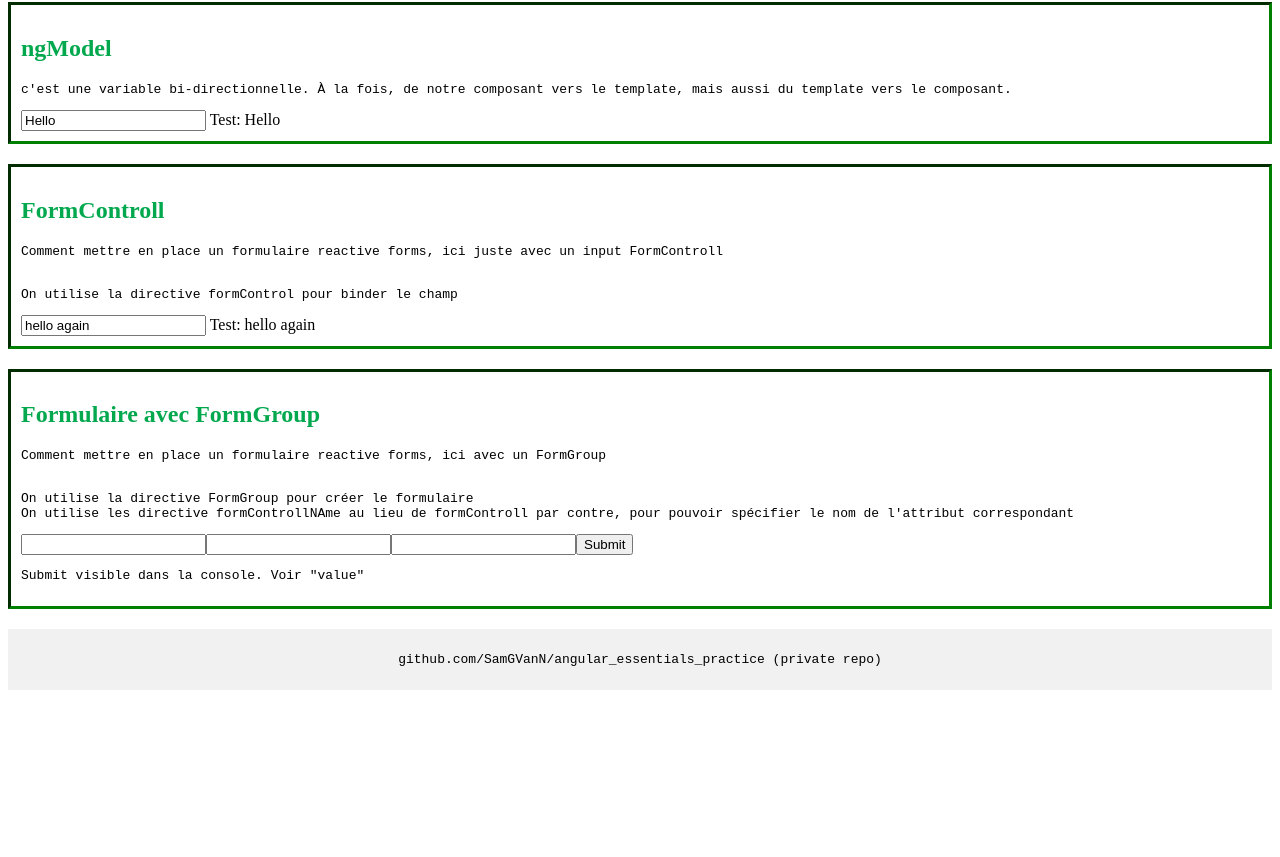
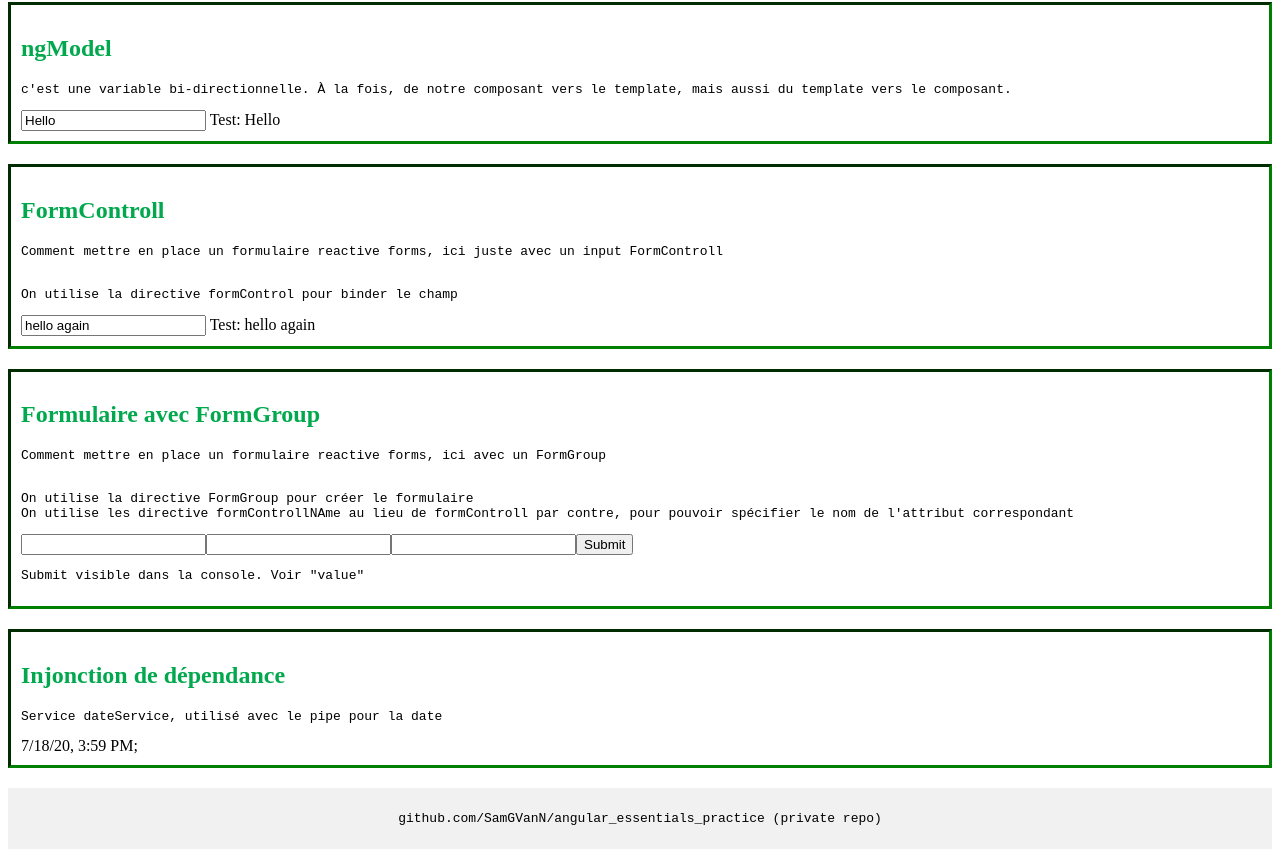
Before and after one commit to SamGVanN/angular_essentials_practice, an Angular app: page /user in a window 1280 px wide. Shown: the part 248-1105 px from the top of the page. Before the commit the page ends 946 px from the top, so only its background shows below. Built offline with nearby package versions, Linux system fonts and the light colour scheme.

Commit message:
Injecter un service
Comment injecter un service dans un composant

```diff
--- a/src/app/main/main.component.html
+++ b/src/app/main/main.component.html
@@ -45,8 +45,8 @@
 
 <div class="exercice">
     <h2>Routing</h2>
+    <p>Le routing est fait avec la navbar, ici les images servent à rien^^</p>
     <div class="row">
-
         <div class="column_images">
             <img src="assets/imageTest.jpg" style="max-width:90%; height:auto;" >
         </div>
--- a/src/app/user/user.component.html
+++ b/src/app/user/user.component.html
@@ -36,3 +36,9 @@
     </form>
     <p>Submit visible dans la console. Voir "value"</p>
 </div>
+
+<div class="exercice" style="padding: 10px;">
+    <h2>Injonction de dépendance</h2>
+    <p>Service dateService, utilisé avec le pipe pour la date</p>
+    {{dateService.date | date:'short'}};
+</div>
--- a/src/app/user/user.component.ts
+++ b/src/app/user/user.component.ts
@@ -1,5 +1,6 @@
 import { Component, OnInit } from '@angular/core';
 import { FormControl, FormGroup } from '@angular/forms';
+import {DateService} from '../services/date.service';
 
 @Component({
   selector: 'app-user',
@@ -20,7 +21,10 @@ export class UserComponent implements OnInit {
   })
 
 
-  constructor() { }
+//dateService : DateService;
+  constructor(public dateService : DateService) { //public dateService permet d'instancier la variable, donc pas besoin de la créer juste avant, c'est lourd à faire
+    this.dateService = dateService;
+  }
 
 
   showForm(){
```
Also changed, not shown: Scrapbook.txt.
